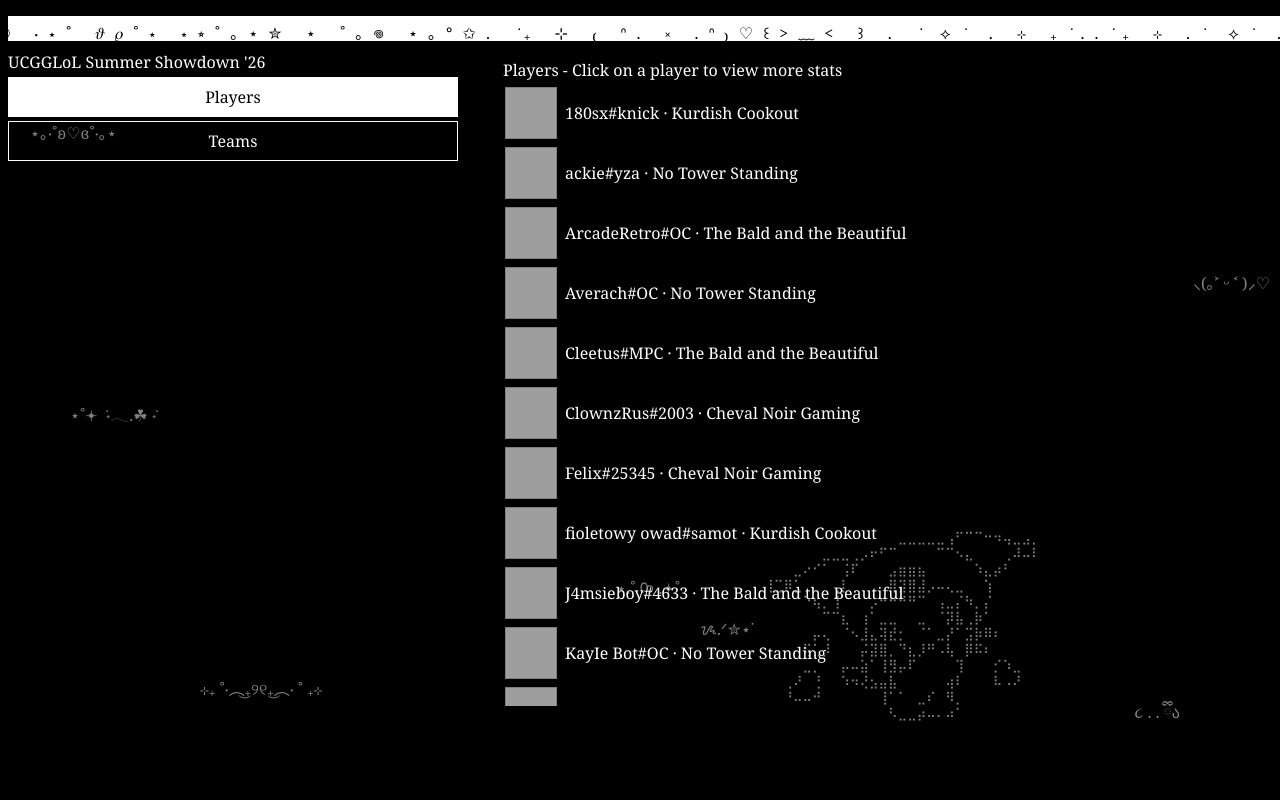
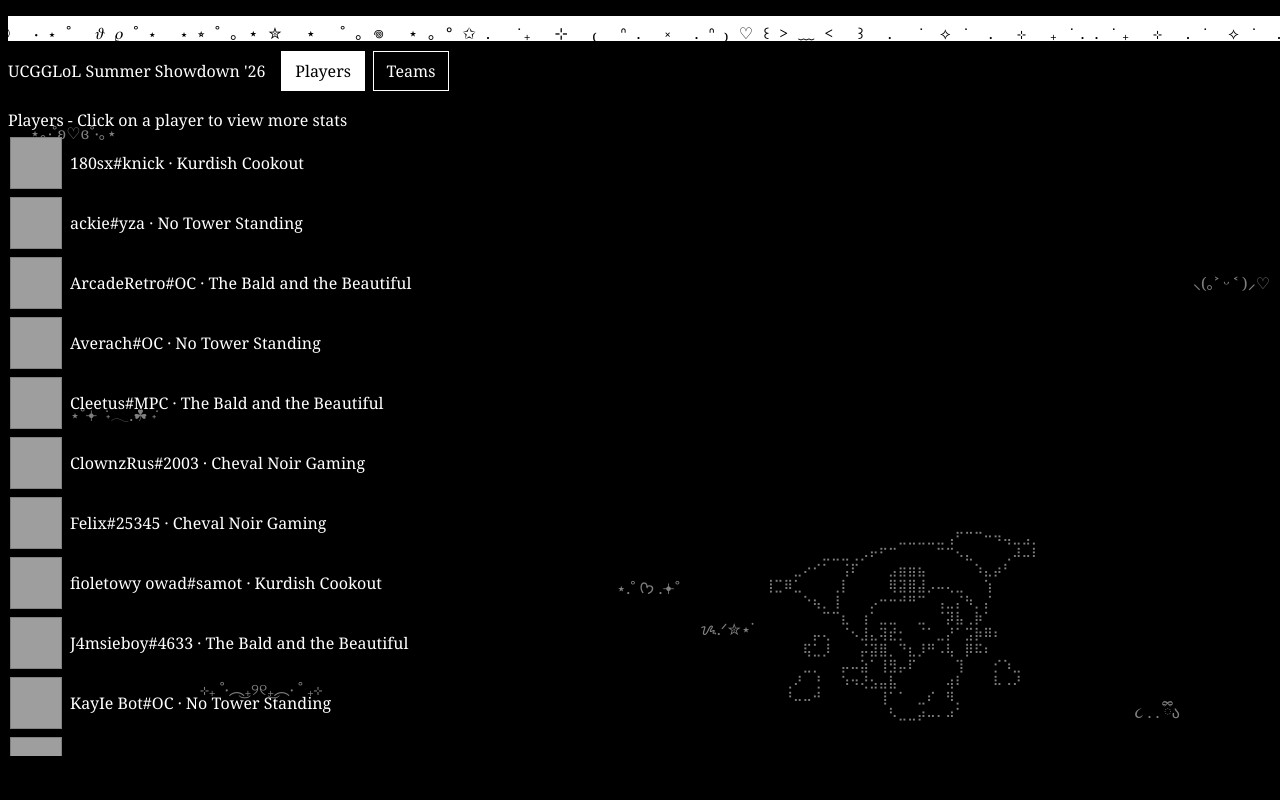
Before and after one commit to mellowcholy/mellowcholy.github.io, a plain HTML site: page index.html in a window 1280 px wide. Shown: the top 800 px of the page. Drawn offline with Linux system fonts and the light colour scheme; grey boxes are pictures that could not be loaded.

Commit message:
realign layout

```diff
--- a/main.js
+++ b/main.js
@@ -44,14 +44,6 @@ $(document).ready(async function () {
 
 		view.empty();
 		view.scrollTop(0);
-		const selected = $(".option.selected");
-		if (selected.length) {
-			const row = selected.get(0);
-			const pane = left.get(0);
-			if (row.offsetTop < pane.scrollTop || row.offsetTop > pane.scrollTop + pane.clientHeight - 40) {
-				pane.scrollTop = Math.max(0, row.offsetTop - 80);
-			}
-		}
 		if (hash === "teams") {
 			renderTeams();
 			return;
--- a/style.css
+++ b/style.css
@@ -44,21 +44,32 @@ body {
 	margin-top: 10px;
 
 	display: flex;
+	flex-direction: column;
 
-	align-items: flex-start;
+	align-items: stretch;
 }
 
 #left {
-	width: 30%;
-	height: 655px;
+	width: 100%;
+	margin-bottom: 10px;
 
-	overflow-y: scroll;
+	display: flex;
+	align-items: center;
+	flex-wrap: wrap;
+	gap: 8px;
+}
 
-	margin-right: 3%;
+#left > span {
+	margin-right: 8px;
+}
+
+#left .option {
+	margin-top: 0;
+	margin-bottom: 0;
 }
 
 #view {
-	width: 67%;
+	width: 100%;
 	height: 655px;
 	overflow: auto;
 	user-select: text;
```
